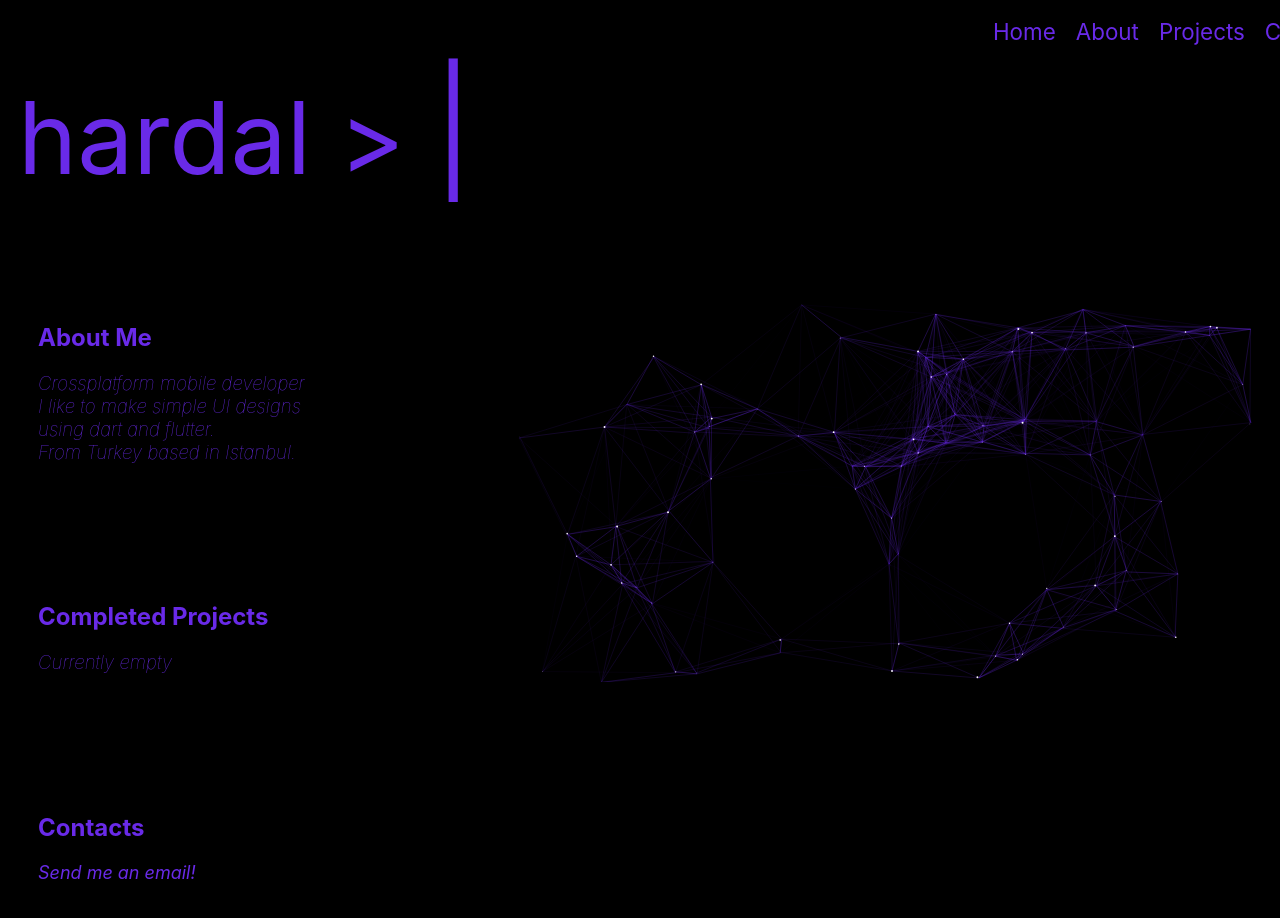
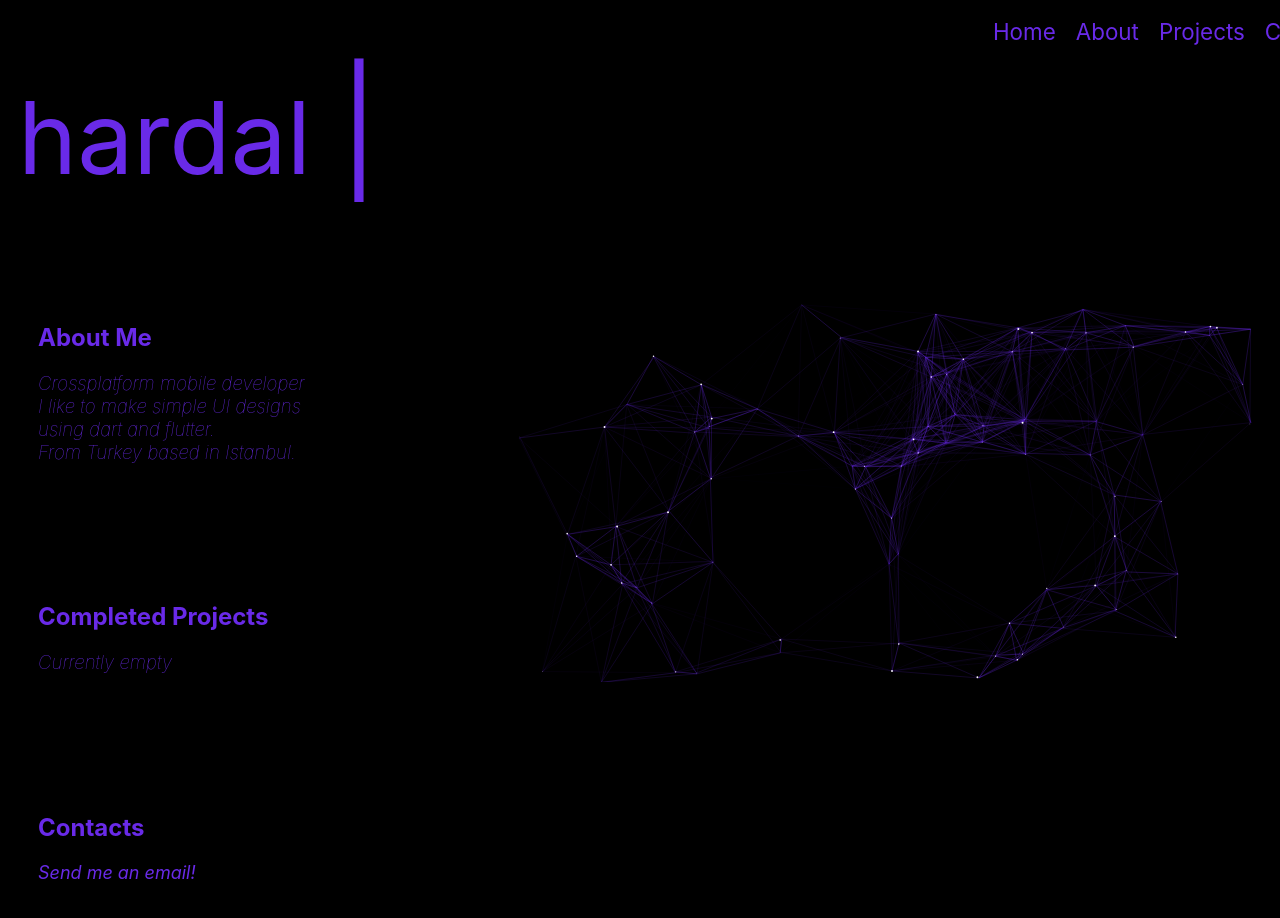
Before and after one commit to hardal7/hardal7.github.io, a plain HTML site: page index.html in a window 1280 px wide. Shown: the top 918 px of the page. Drawn offline with Linux system fonts and the light colour scheme.

Commit message:
Update index.html

```diff
--- a/index.html
+++ b/index.html
@@ -16,7 +16,7 @@
     <a href="#contact">Contact</a>
   </nav>
     <div id="home" class="section ">
-      <span id="typing-text">hardal >
+      <span id="typing-text">hardal
     </div>
 
     <div id="particles-js" class="right-div">
```
